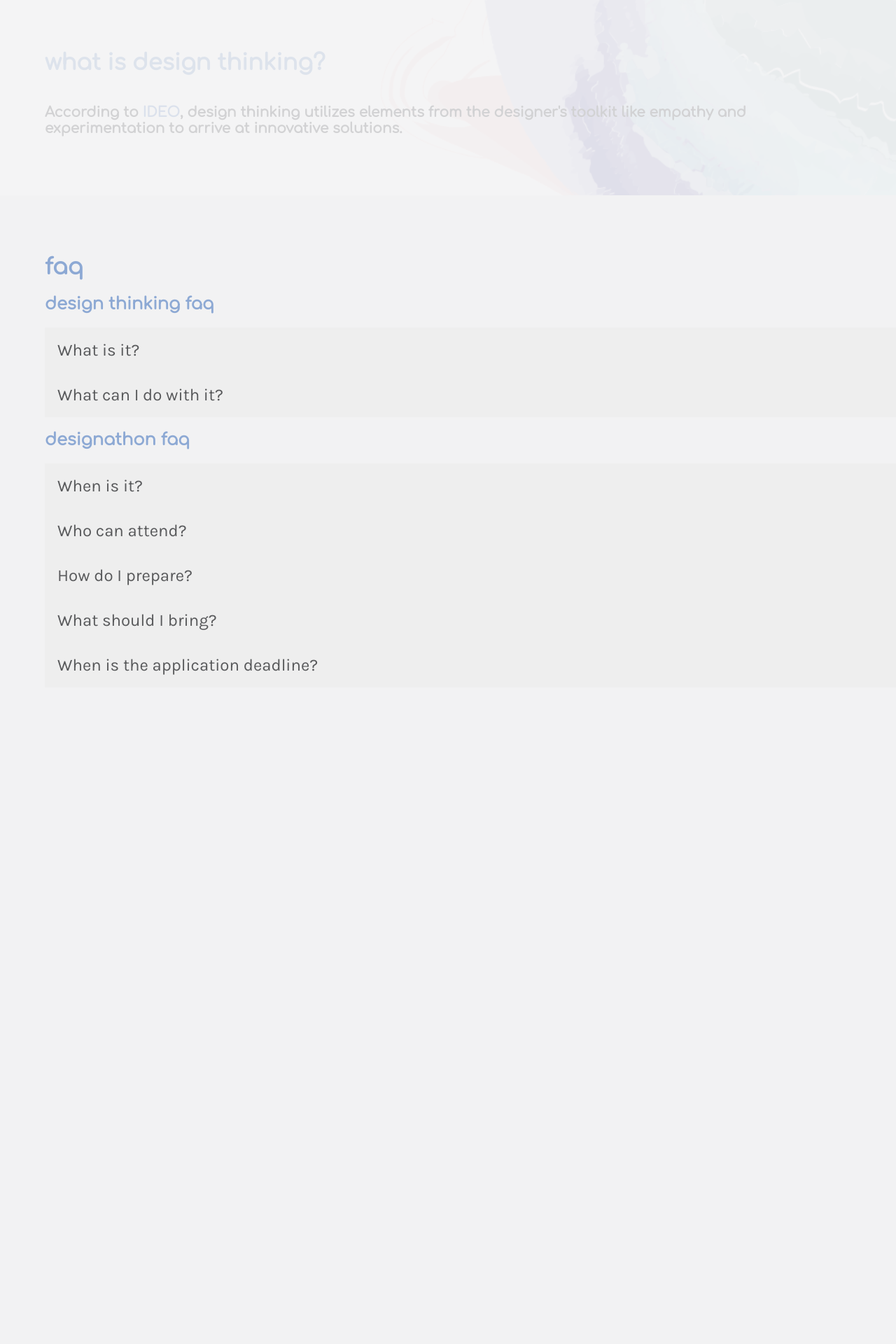
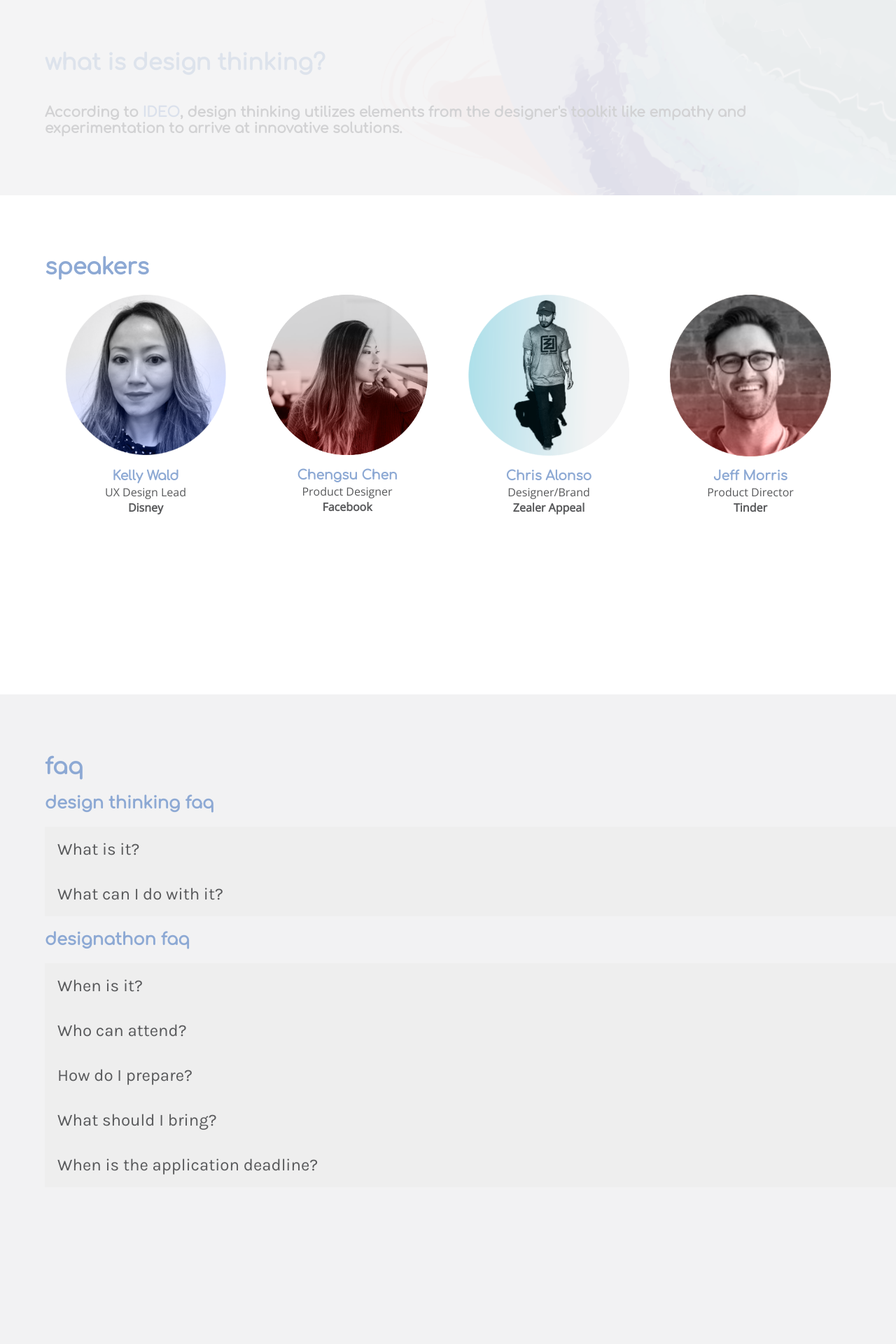
Before and after one commit to Bruin-Entrepreneurs/designathon_2020, a PHP site: page /index.html in a window 1280 px wide; the page is wider, and only the part inside the window is pictured. Shown: the part 1245-3165 px from the top of that part at 70% size. Before the commit the page ends 2209 px from the top of that part, so only its background shows below. Run offline with PHP 8.4, Linux system fonts and the light colour scheme.

Commit message:
Created the speakers section

```diff
--- a/base.css
+++ b/base.css
@@ -12,6 +12,12 @@ body {
 h1, h2, h3 {
   font-family: Comfortaa;
     color: #8DA9D4;
+}
+
+h4, p {
+  font-family: Open Sans;
+  color: #58595B;
+  font-weight: 100;
 }
 .flex-container {
 	display: flex;
@@ -192,6 +198,42 @@ h1, h2, h3 {
   z-index: 0;
 }
 
+#speakers {
+  background-color: white;
+  height: auto;
+  min-height: auto;
+}
+
+#speakers-flex {
+  margin-left: 0;
+  margin-bottom: 15%;
+}
+
+#speaker-card {
+  height: 25%;
+  width: 25%;
+  text-align: center;
+}
+
+.speaker-pics {
+  height: 80%;
+  width: 80%;
+}
+
+#speaker-name {
+  margin-bottom: .1em;
+}
+
+.speak-pos {
+  font-weight: 100;
+  margin: 0 auto;
+}
+
+.speak-org {
+  font-weight: 900;
+  margin: 0 auto;
+}
+
 /* Style the buttons that are used to open and close the accordion panel */
 .accordion {
   background-color: #eee;
--- a/index.html
+++ b/index.html
@@ -4,7 +4,7 @@
 	<script src="https://ajax.googleapis.com/ajax/libs/jquery/3.3.1/jquery.min.js"></script>
 	<link rel="stylesheet" href="base.css" type="text/css" />
 	<link href='https://fonts.googleapis.com/css?family=Comfortaa' rel='stylesheet'>
-	<link rel="stylesheet" type="text/css" href="//fonts.googleapis.com/css?family=Open+Sans" />
+	<link rel="stylesheet" type="text/css" href="https://fonts.googleapis.com/css?family=Open+Sans" />
 	<link href="https://fonts.googleapis.com/css?family=Karla" rel="stylesheet" type="text/css">
 
 	<meta name="viewport" content="width=device-width, initial-scale=1" user-scalable="no" />
@@ -54,6 +54,38 @@
 			<h3 class="about-text"> According to <span style="color: #83A2D4"> IDEO</span>, design thinking utilizes elements from the designer's toolkit like empathy and experimentation to arrive at innovative solutions. </h3>
 		</div>
 	</div>
+
+	<div id="speakers" class="content-section">
+		<h1 class="section-title"> speakers </h1>
+		<div id="speakers-flex" class="flex-container">
+			<div id="speaker-card">
+				<img class="speaker-pics" src="speaker_pics/kelly.png">
+				<h3 id="speaker-name">Kelly Wald</h3>
+				<p class="speak-pos">UX Design Lead</p>
+				<p class="speak-org">Disney</p>
+			</div>
+			<div id="speaker-card">
+				<img class="speaker-pics" src="speaker_pics/chengsu.png">
+				<h3 id="speaker-name">Chengsu Chen</h3>
+				<p class="speak-pos">Product Designer</p>
+				<p class="speak-org">Facebook</p>
+			</div>
+			<div id="speaker-card">
+				<img class="speaker-pics" src="speaker_pics/chris.png">
+				<h3 id="speaker-name">Chris Alonso</h3>
+				<p class="speak-pos">Designer/Brand</p>
+				<p class="speak-org">Zealer Appeal</p>
+			</div>
+			<div id="speaker-card">
+				<img class="speaker-pics" src="speaker_pics/jeff.png">
+				<h3 id="speaker-name">Jeff Morris</h3>
+				<p class="speak-pos">Product Director</p>
+				<p class="speak-org">Tinder</p>
+			</div>
+		</div>
+	</div>
+
+
 	<div id="faq" class="content-section">
 		<h1 class="section-title"> faq </h1>
 		<div class="faq-content">
```
Also changed, not shown: speaker_pics/chengsu.png (added), speaker_pics/chris.png (added), speaker_pics/jeff.png (added), speaker_pics/kelly.png (added), 2 other files.
